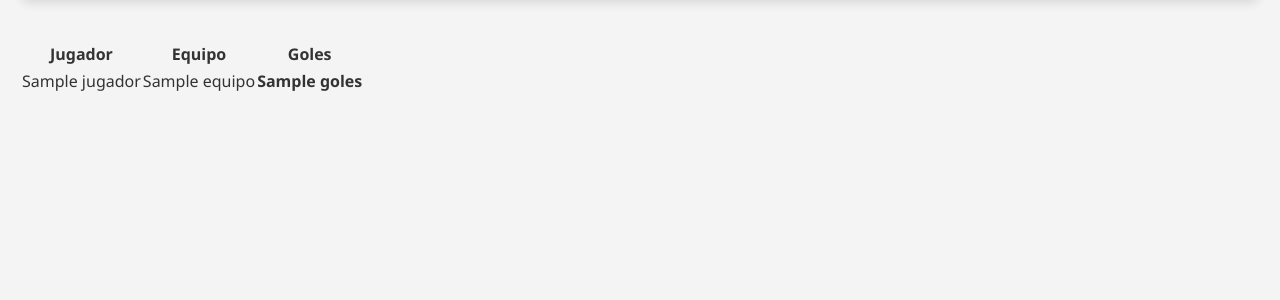
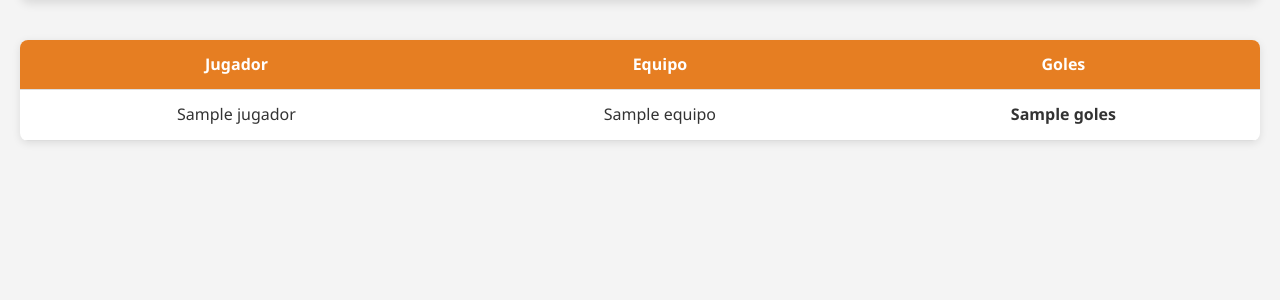
Before and after one commit to jaimegp03/FootballAPI, a Flask app: template src/templates/goleadores.html in a window 1280 px wide. Shown: the part 190-490 px from the top of the page. Run offline with Flask 3, Linux system fonts and the light colour scheme; the template is opened without the code that fills it: most values are stand-ins (such as "Sample title", 1, 10 or a date in 2020).

Commit message:
Retoque final

```diff
--- a/src/main.py
+++ b/src/main.py
@@ -80,14 +80,7 @@ def obtener_equipos():
 
 @application.route("/horario")
 def obtener_horario_partidos():
-    partidos = conexion.execute_query("""
-        SELECT p.id, e1.nombre AS equipo1, e2.nombre AS equipo2,
-               p.fecha, p.golesEquipo1, p.golesEquipo2
-        FROM partidos p
-        JOIN equipos e1 ON p.equipo1 = e1.id
-        JOIN equipos e2 ON p.equipo2 = e2.id
-        ORDER BY p.fecha ASC;
-    """)
+    partidos = conexion.execute_query("SELECT * FROM partidos")
 
     if partidos is None:
         partidos = []
@@ -107,13 +100,12 @@ def obtener_clasificacion():
 
 @application.route("/maximos-goleadores")
 def obtener_maximos_goleadores():
-    consulta = """
+    jugadores = conexion.execute_query("""
         SELECT nombre, equipo, goles
-        FROM jugadores
+        FROM goleadores
         ORDER BY goles DESC
         LIMIT 20;
-    """
-    jugadores = conexion.execute_query(consulta)
+    """)
     if jugadores is None:
         jugadores = []
     return render_template("goleadores.html", jugadores=jugadores)
--- a/src/static/style.css
+++ b/src/static/style.css
@@ -572,7 +572,7 @@ ul li {
     text-align: center;
     font-size: 2rem;
     margin-bottom: 20px;
-    color: #2980b9; /* Azul claro */
+    color: #2980b9;
 }
 
 .formulario-container label {
@@ -641,3 +641,32 @@ ul li {
 .nuevo-partido .formulario-container {
     border-left: 5px solid #c0392b;
 }
+
+/* Tabla de Máximos Goleadores */
+
+.tabla-goleadores {
+    width: 100%;
+    border-collapse: collapse;
+    margin-top: 20px;
+    background-color: #ffffff;
+    box-shadow: 0 2px 8px rgba(0, 0, 0, 0.1);
+    border-radius: 8px;
+    overflow: hidden;
+}
+
+.tabla-goleadores th,
+.tabla-goleadores td {
+    padding: 12px 15px;
+    text-align: center;
+    border-bottom: 1px solid #ddd;
+}
+
+.tabla-goleadores thead th {
+    background-color: #e67e22; /* Naranja como otras tablas */
+    color: white;
+    font-weight: bold;
+}
+
+.tabla-goleadores tbody tr:hover {
+    background-color: #f5f6fa;
+}
```
Also changed, not shown: database/FootballAPI.db (deleted), src/FootballAPI.db (added).
